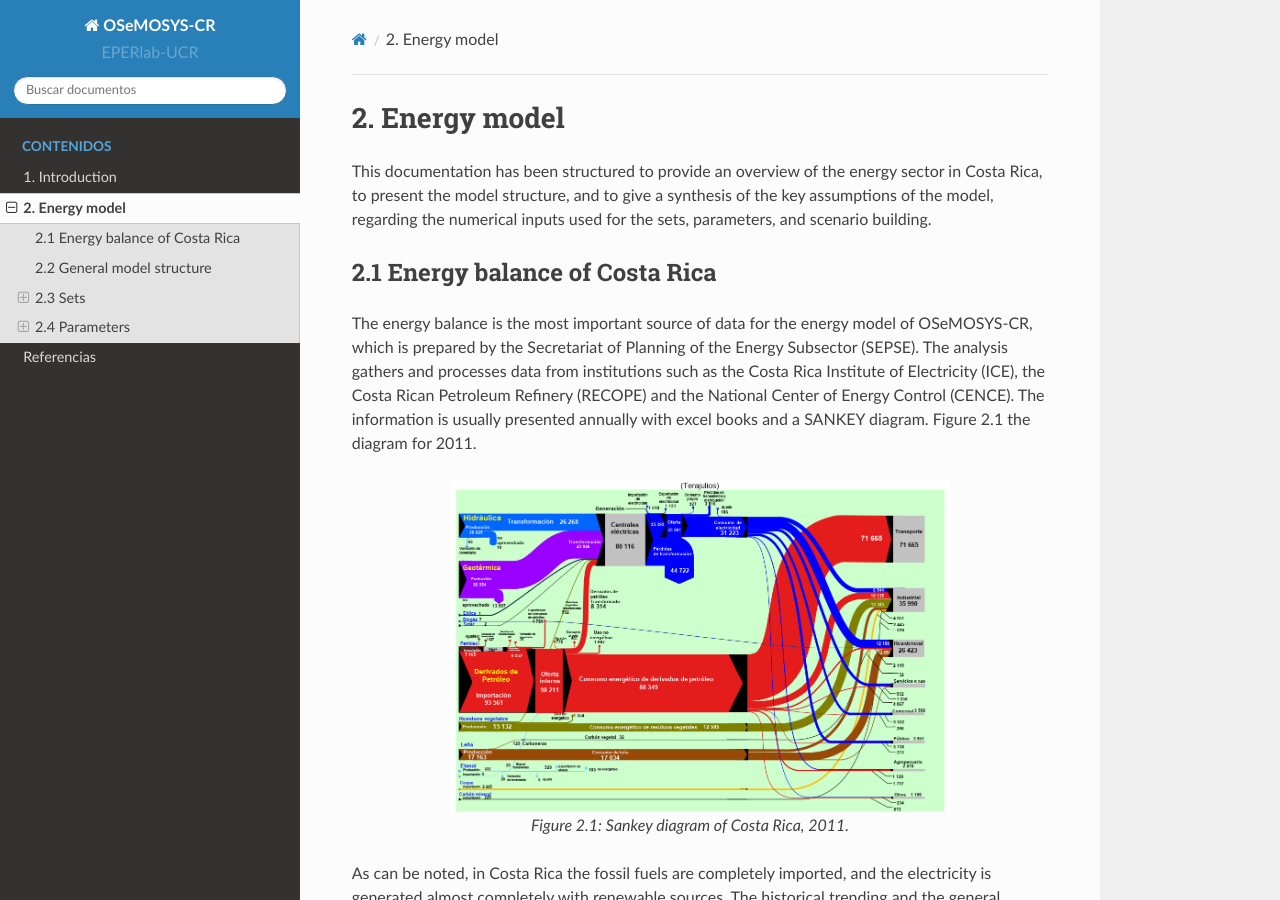
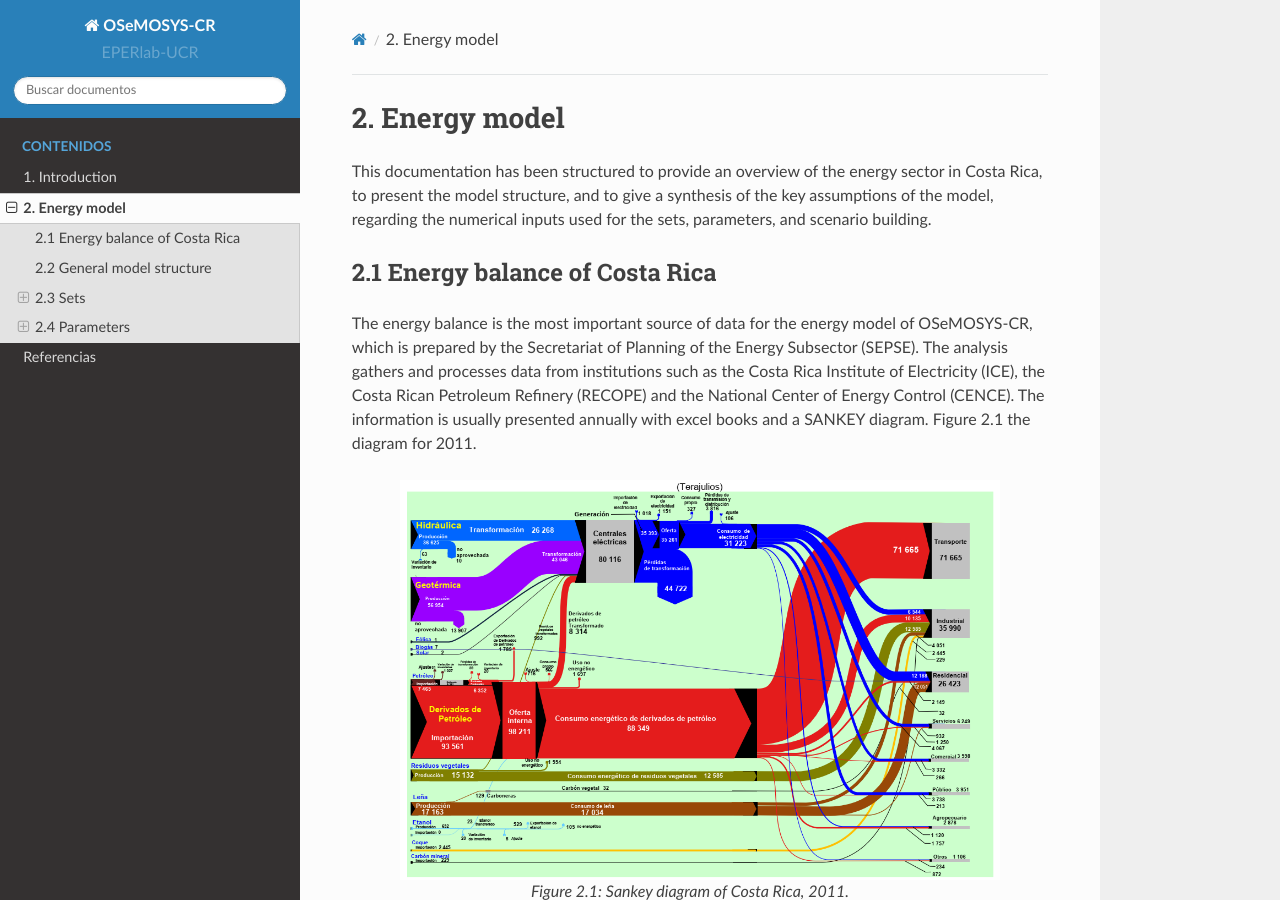
Before and after one commit to EPERLab/OSeMOSYS-CR, a Sphinx documentation site: the page built from docs/02EnergyModel.rst, in a window 1280 px wide and 900 px high. Built offline with Sphinx 7.4.7 and the Read the Docs theme 2.0.0, drawn with Linux system fonts in a browser that asks for light colours.

Commit message:
Update 02EnergyModel.rst

```diff
--- a/docs/02EnergyModel.rst
+++ b/docs/02EnergyModel.rst
@@ -10,7 +10,7 @@ The energy balance is the most important source of data for the energy model of
 
 .. figure::  img/Fig_SankeyDiagram.png
    :align:   center
-   :width:   500 px
+   :width:   600 px
 
    *Figure 2.1: Sankey diagram of Costa Rica, 2011.*
 
@@ -18,7 +18,7 @@ As can be noted, in Costa Rica the fossil fuels are completely imported, and the
 
 .. figure:: img/Fig_CREnergyConsumption.png
    :align:   center
-   :width:   500 px
+   :width:   600 px
 
    *Figure 2.2: Energy consumption in Costa Rica, 2016*
 
```
